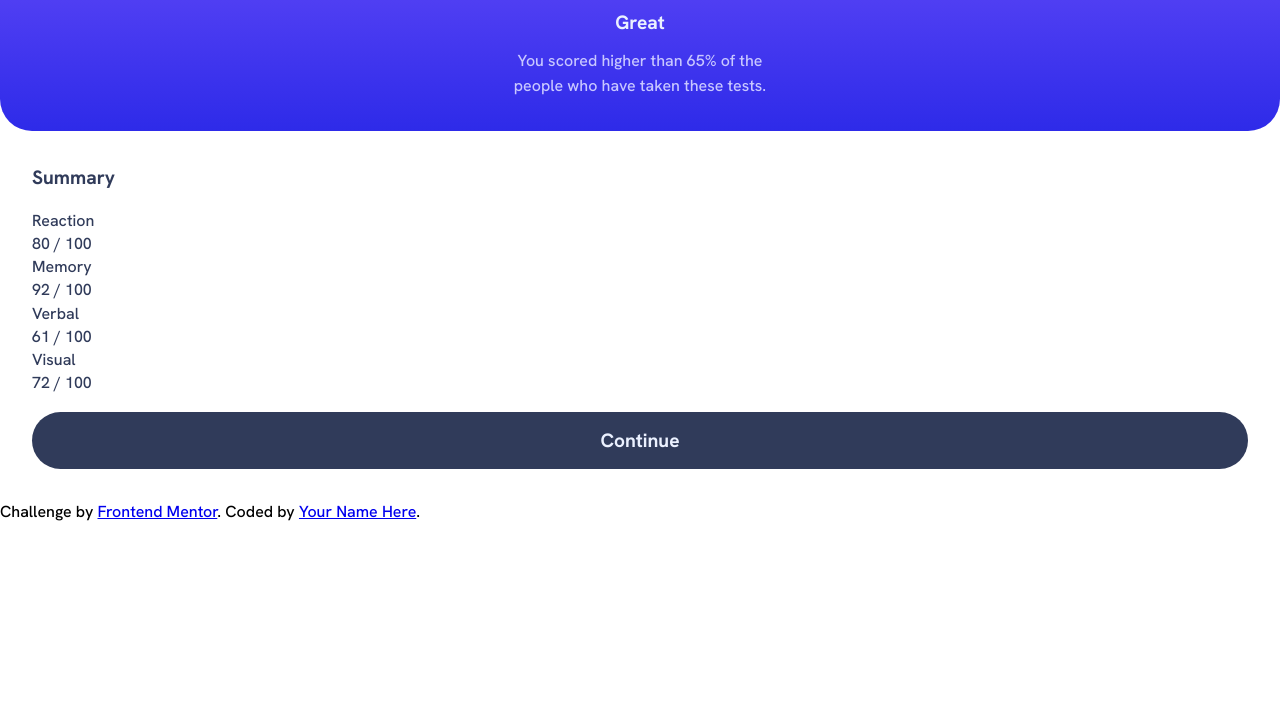
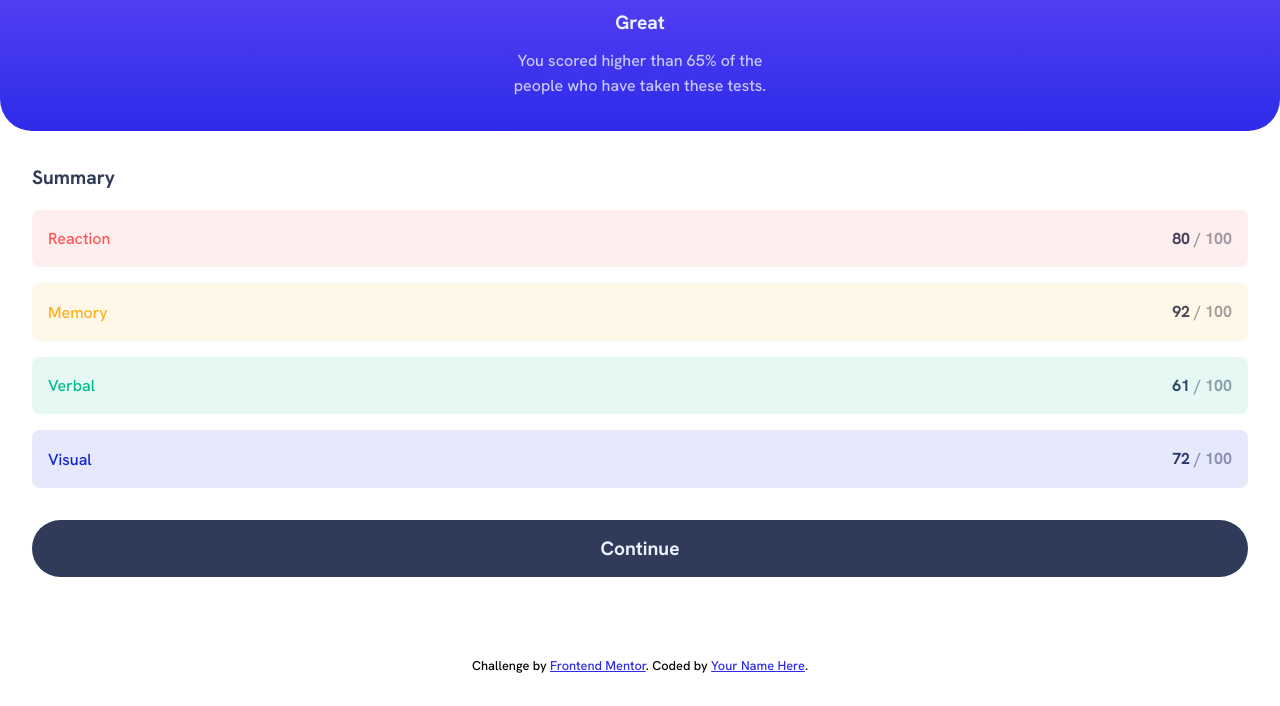
Before and after one commit to rafacovez/results-summary-component, a plain HTML site: page index.html in a window 1280 px wide. Shown: the part 161-867 px from the top of the page. Before the commit the page ends 800 px from the top, so only its background shows below. Drawn offline with Linux system fonts and the light colour scheme.

Commit message:
coded styles for modal__summary stat modals

```diff
--- a/index.html
+++ b/index.html
@@ -26,21 +26,21 @@
     <div class="modal__summary">
       <p class="modal__summary--heading">Summary</p>
       <div class="stats-wrapper">
-        <div class="stat-category">
+        <div class="stat-category red">
           <span class="stat-label">Reaction</span>
-          <p class="stat-category__score"><span class="stat-category__score--highlighted">80</span> / 100</p>
+          <p class="stat-category__score">80 <span class="stat-category__score--opaque">/ 100</span></p>
         </div>
-        <div class="stat-category">
+        <div class="stat-category yellow">
           <span class="stat-label">Memory</span>
-          <p class="stat-category__score"><span class="stat-category__score--highlighted">92</span> / 100</p>
+          <p class="stat-category__score">92 <span class="stat-category__score--opaque">/ 100</span></p>
         </div>
-        <div class="stat-category">
+        <div class="stat-category green">
           <span class="stat-label">Verbal</span>
-          <p class="stat-category__score"><span class="stat-category__score--highlighted">61</span> / 100</p>
+          <p class="stat-category__score">61 <span class="stat-category__score--opaque">/ 100</span></p>
         </div>
-        <div class="stat-category">
+        <div class="stat-category blue">
           <span class="stat-label">Visual</span>
-          <p class="stat-category__score"><span class="stat-category__score--highlighted">72</span> / 100</p>
+          <p class="stat-category__score">72 <span class="stat-category__score--opaque">/ 100</span></p>
         </div>
       </div>
       <div class="modal__summary--btn">Continue</div>
--- a/style.css
+++ b/style.css
@@ -72,6 +72,10 @@ img, picture, svg, video, object {
     border: 0;
 }
 
+.modal {
+    background-color: var(--white);
+}
+
 .modal__result {
     display: flex;
     flex-direction: column;
@@ -105,7 +109,7 @@ img, picture, svg, video, object {
 }
 
 .result-circle > .highlighted {
-    font-size: calc(var(--font-size) * 3);
+    font-size: calc(var(--font-size) * 3.5);
     font-weight: var(--font-extra-bold);
     color: var(--pale-blue);
 }
@@ -144,6 +148,110 @@ img, picture, svg, video, object {
     color: var(--pale-blue);
     width: 100%;
     padding: 1rem 0;
+    margin: 1rem 0;
     border-radius: 32px;
     cursor: pointer;
 }
+
+.modal__summary--btn:hover {
+    background-image: linear-gradient(var(--light-slate-blue
+    ), var(--light-royal-blue
+    ));
+}
+
+.stats-wrapper {
+    display: flex;
+    flex-direction: column;
+    gap: 1rem;
+}
+
+.stat-category {
+    position: relative;
+    overflow: hidden;
+    display: flex;
+    align-items: center;
+    justify-content: space-between;
+    border-radius: 8px;
+    padding: 1rem;
+    z-index: 100;
+}
+
+.stat-category.red::after {
+    background-color: var(--light-red);
+    opacity: 0.1;
+    content: "";
+    width: 100%;
+    height: 100%;
+    position: absolute;
+    inset: 0;
+    z-index: 50;
+}
+
+.stat-category.red > .stat-label {
+    color: var(--light-red);
+}
+
+.stat-category.yellow > .stat-label {
+    color: var(--orange-yellow);
+}
+
+.stat-category.yellow::after {
+    background-color: var(--orange-yellow);
+    opacity: 0.1;
+    content: "";
+    width: 100%;
+    height: 100%;
+    position: absolute;
+    inset: 0;
+    z-index: 50;
+}
+
+.stat-category.green > .stat-label {
+    color: var(--green-teal);
+}
+
+.stat-category.green::after {
+    background-color: var(--green-teal);
+    opacity: 0.1;
+    content: "";
+    width: 100%;
+    height: 100%;
+    position: absolute;
+    inset: 0;
+    z-index: 50;
+}
+
+.stat-category.blue > .stat-label {
+    color: var(--cobalt-blue);
+}
+
+.stat-category.blue::after {
+    background-color: var(--cobalt-blue);
+    opacity: 0.1;
+    content: "";
+    width: 100%;
+    height: 100%;
+    position: absolute;
+    inset: 0;
+    z-index: 50;
+}
+
+.stat-category__score {
+    font-weight: var(--font-bold);
+    color: var(--dark-gray-blue);
+}
+
+.stat-category__score--opaque {
+    opacity: 0.5;
+}
+
+.attribution {
+    text-align: center;
+    font-size: calc(var(--font-size) * 0.8);
+    font-weight: var(--font-medium);
+    padding: 2rem;
+}
+
+.attribution > a {
+    color: var(--light-royal-blue);
+}
```
